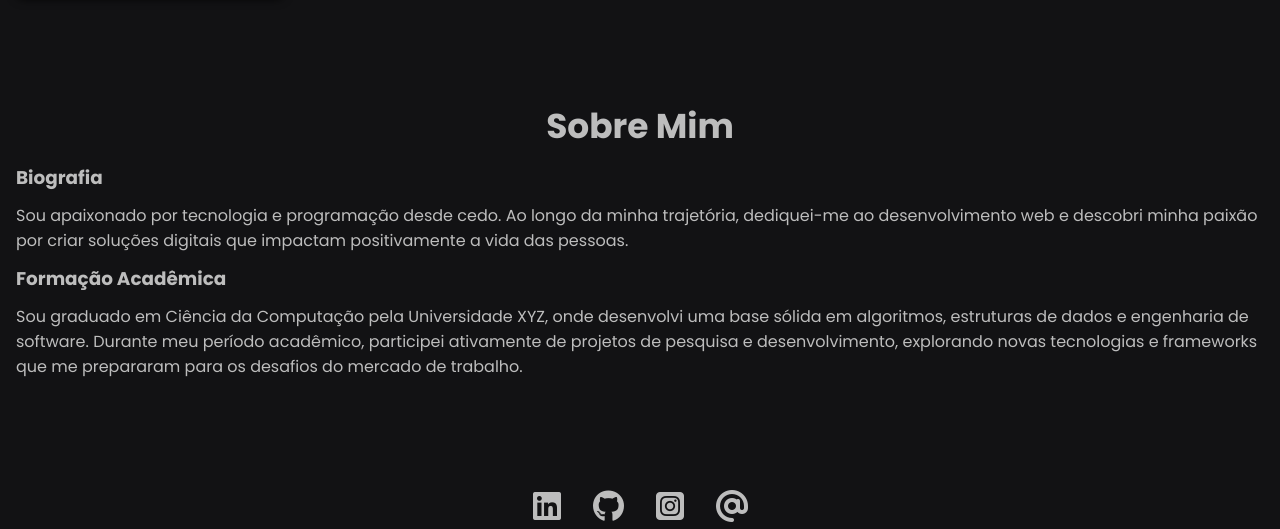
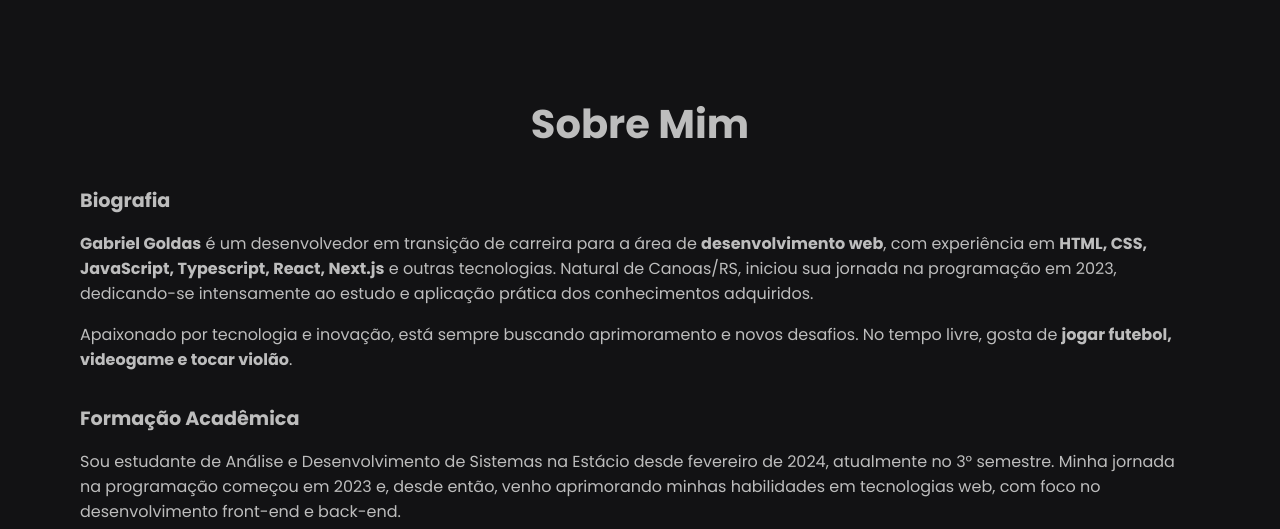
Before and after one commit to gabrielgoldas/gabrielgoldas.github.io, a plain HTML site: page index.html in a window 1280 px wide. Shown: the part 2271-2800 px from the top of the page. Drawn offline with nearby package versions, Linux system fonts and the light colour scheme.

Commit message:
improve styles and description of about section

```diff
--- a/index.html
+++ b/index.html
@@ -27,7 +27,7 @@
   <link rel="stylesheet" type='text/css' href="https://cdn.jsdelivr.net/gh/devicons/devicon@latest/devicon.min.css" />
   <script src="./src/js/script.js" defer></script>
 
-  <title>Início - Gabriel Goldas, Programador</title>
+  <title>Gabriel Goldas</title>
 </head>
 
 <body>
@@ -141,23 +141,29 @@
     </section>
 
     <section id="about">
-      <h1 data-aos="fade-down" data-aos-easing="linear" data-aos-duration="700">Sobre Mim</h1>
-      <h2>Biografia</h2>
-      <p>
-        Sou apaixonado por tecnologia e programação desde cedo. Ao longo da
-        minha trajetória, dediquei-me ao desenvolvimento web e descobri minha
-        paixão por criar soluções digitais que impactam positivamente a vida
-        das pessoas.
-      </p>
-      <h2>Formação Acadêmica</h2>
-      <p>
-        Sou graduado em Ciência da Computação pela Universidade XYZ, onde
-        desenvolvi uma base sólida em algoritmos, estruturas de dados e
-        engenharia de software. Durante meu período acadêmico, participei
-        ativamente de projetos de pesquisa e desenvolvimento, explorando novas
-        tecnologias e frameworks que me prepararam para os desafios do mercado
-        de trabalho.
-      </p>
+      <h1 data-aos="fade-down" data-aos-easing="linear" data-aos-duration="1000">Sobre Mim</h1>
+      <div class="bio">
+        <h2 data-aos="fade-right" data-aos-duration="1200">Biografia</h2>
+        <p data-aos="fade-right" data-aos-duration="1500">
+          <b>Gabriel Goldas</b> é um desenvolvedor em transição de carreira para a área de <b>desenvolvimento web</b>,
+          com experiência em <b>HTML, CSS, JavaScript, Typescript, React, Next.js</b> e outras tecnologias. Natural de
+          Canoas/RS, iniciou sua jornada na programação em 2023, dedicando-se intensamente ao estudo e aplicação prática
+          dos conhecimentos adquiridos.
+        </p>
+        <p data-aos="fade-right" data-aos-duration="2000">
+          Apaixonado por tecnologia e inovação, está sempre buscando aprimoramento e novos desafios. No tempo livre,
+          gosta de <b>jogar futebol, videogame e tocar violão</b>.
+        </p>
+      </div>
+      <div class="academic">
+        <h2 data-aos="fade-left" data-aos-duration="1200">Formação Acadêmica</h2>
+        <p data-aos="fade-left" data-aos-duration="1600">
+          Sou estudante de Análise e Desenvolvimento de Sistemas na Estácio desde fevereiro de
+          2024, atualmente no 3° semestre. Minha jornada na programação começou em 2023 e, desde então, venho
+          aprimorando
+          minhas habilidades em tecnologias web, com foco no desenvolvimento front-end e back-end.
+        </p>
+      </div>
     </section>
 
     <section id="contact">
@@ -171,7 +177,8 @@
           <a href="https://github.com/gabrielgoldas" target="_blank"><i class="fa-brands fa-github"></i></a>
         </li>
         <li data-aos="flip-left" data-aos-duration="2000">
-          <a href="https://www.instagram.com/gabriel_goldas" target="_blank"><i class="fa-brands fa-square-instagram"></i></a>
+          <a href="https://www.instagram.com/gabriel_goldas" target="_blank"><i
+              class="fa-brands fa-square-instagram"></i></a>
         </li>
         <li data-aos="flip-left" data-aos-duration="2600">
           <a href="mailto:gabriel.goldas@gmail.com" target="_blank"><i class="fa-solid fa-at"></i></a>
--- a/src/styles/content.css
+++ b/src/styles/content.css
@@ -25,8 +25,8 @@
     margin: 1rem;
 
     h1 {
-      font-size: 2.15rem;
-      margin: 2rem;
+      font-size: 2.5rem;
+      margin-top: 2rem;
     }
   }
 
@@ -61,7 +61,8 @@
   gap: 1rem;
 
   h1 {
-    margin-top: 5rem;
+    margin-top: 10vh;
+    font-size: 2.5;
   }
 }
 
@@ -118,12 +119,25 @@
 #about {
   display: flex;
   flex-direction: column;
-  gap: .75rem;
+  gap: 2rem;
+  padding: 2vh 5vw;
 
   h1 {
     text-align: center;
-    margin-top: 5rem;
+    margin-top: 10vh;
+    font-size: 2.5rem;
   }
+
+  h2 {
+    font-size: 1.5vw;
+  }
+}
+
+.bio,
+.academic {
+  display: flex;
+  flex-direction: column;
+  gap: 1rem;
 }
 
 #contact-list {
@@ -131,7 +145,7 @@
   justify-content: center;
   gap: 2rem;
   list-style: none;
-  margin-top: 5rem;
+  margin: 5rem;
 
   li a {
     color: #bdbdbd;
```
